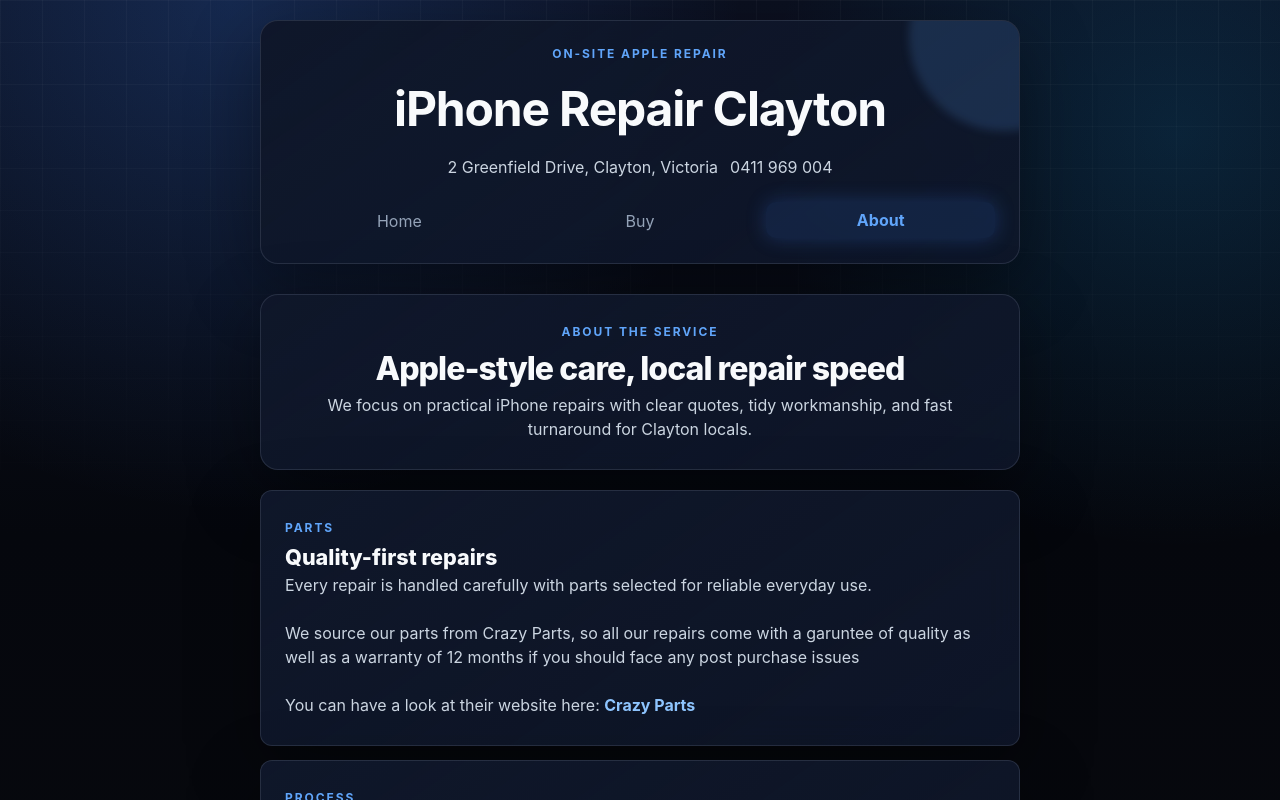
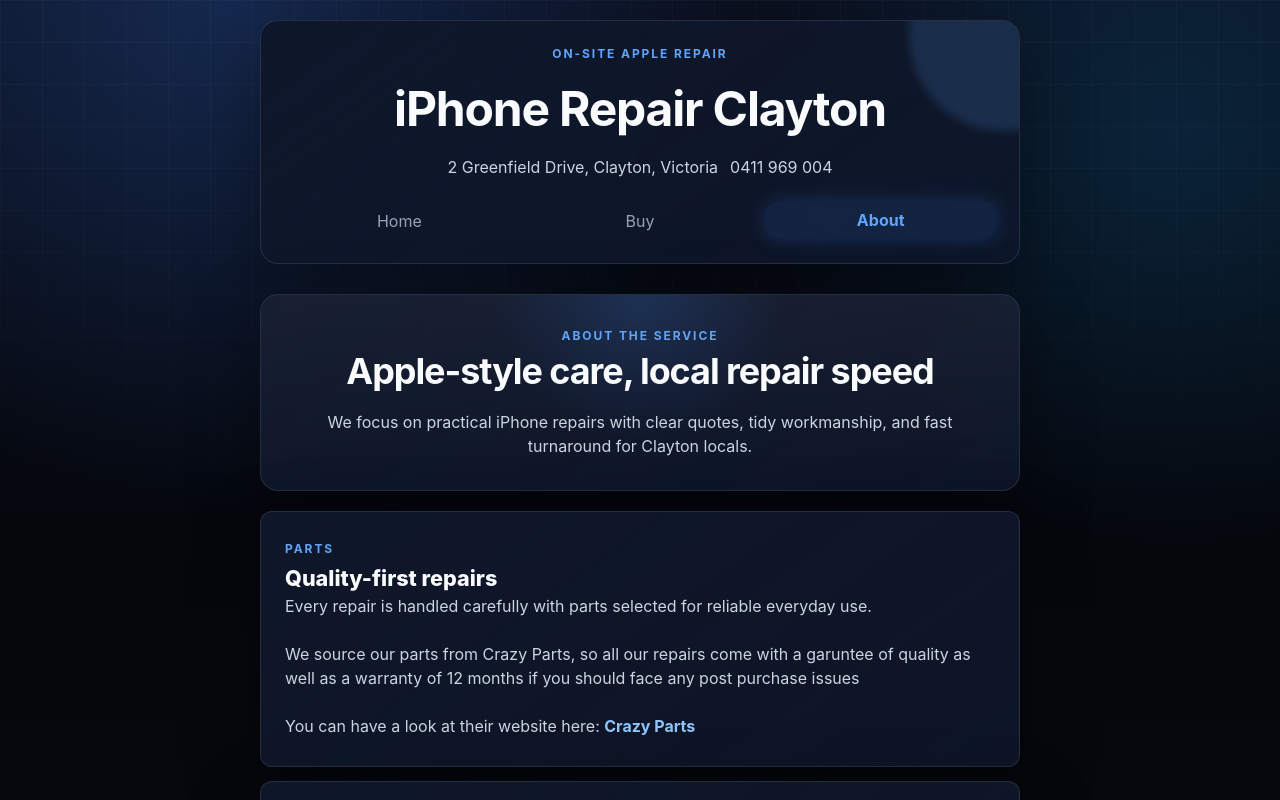
Before and after one commit to SemogEnaz/repair_website, a Vue app: page /about in a window 1280 px wide. Shown: the top 800 px of the page. Built offline with nearby package versions, Linux system fonts and the light colour scheme.

Commit message:
Updated some styling

```diff
--- a/src/components/HomePage/Hero.vue
+++ b/src/components/HomePage/Hero.vue
@@ -19,18 +19,20 @@
 
     <!-- Trust -->
     <div class="tech-soft mt-6 text-xs sm:text-sm flex flex-wrap justify-center items-center sm:gap-x-4 gap-x-2 gap-y-2">
-      <span class="flex items-center sm:gap-2 gap-1"><span class="dot"></span>Same-day repairs</span>
-      <span class="flex items-center sm:gap-2 gap-1"><span class="dot"></span>No data loss</span>
-      <span class="flex items-center sm:gap-2 gap-1"><span class="dot"></span>Warranty included</span>
+      <Dot message="Same-day repairs" />
+      <Dot message="No data loss" />
+      <Dot message="Warranty included" />
     </div>
 
   </section>
 </template>
 
 <script setup>
+import Dot from '../Dot.vue';
+
 </script>
 
-<style scoped>
+<style>
 .hero-panel {
   overflow: hidden;
   position: relative;
@@ -49,12 +51,4 @@
   position: relative;
   z-index: 1;
 }
-
-.dot {
-  width: 6px;
-  height: 6px;
-  border-radius: 50%;
-  background: var(--accent);
-  box-shadow: 0 0 6px rgba(59,130,246,0.6);
-}
 </style>
--- a/src/views/AboutView.vue
+++ b/src/views/AboutView.vue
@@ -1,9 +1,9 @@
 <template>
   <main class="page-shell">
-    <section class="tech-panel hero">
+    <section class="tech-panel hero hero-panel !py-8">
       <p class="tech-eyebrow">About the service</p>
-      <h2>Apple-style care, local repair speed</h2>
-      <p class="tech-muted">
+      <h2 class="mt-2 text-2xl sm:text-4xl font-bold leading-tight tracking-tight">Apple-style care, local repair speed</h2>
+      <p class="tech-muted mt-4">
         We focus on practical iPhone repairs with clear quotes, tidy workmanship, and fast turnaround for Clayton locals.
       </p>
     </section>
@@ -51,8 +51,6 @@
 
 h2 {
   margin-top: 4px;
-  font-size: 2rem;
-  font-weight: 800;
   letter-spacing: -0.03em;
 }
 
--- a/src/views/BuyView.vue
+++ b/src/views/BuyView.vue
@@ -2,8 +2,7 @@
   <section class="tech-panel hero-panel text-center px-4 py-8 sm:p-10 m-5">
 
     <p class="tech-eyebrow">Verified devices</p>
-
-    <h1 class="mt-3 text-2xl sm:text-4xl font-bold leading-tight tracking-tight">Browse Refurbished iPhones</h1>
+    <h2 class="mt-2 text-2xl sm:text-4xl font-bold leading-tight tracking-tight">Browse Refurbished iPhones</h2>
 
     <div class="mt-8 flex justify-center">
       <a
@@ -15,15 +14,11 @@
       </a>
     </div>
 
-    <p class="tech-muted mt-8">
-      View currently available iPhones, updated listings, battery health details,
-      and local pickup options directly on our Marketplace profile.
-    </p>
+    <p class="tech-muted mt-8">View currently available iPhones on our Marketplace profile.</p>
 
-
-    <p class="tech-soft text-xs mt-4 flex gap-2 justify-center">
-      <Dot message="Devices updated regularly"></Dot>
-      <Dot message="Local pickup in Clayton"></Dot>
+    <p class="tech-soft mt-6 text-xs sm:text-sm flex flex-wrap justify-center items-center sm:gap-x-4 gap-x-2 gap-y-2">
+      <Dot message="Updated regularly"></Dot>
+      <Dot message="Pickup Clayton"></Dot>
       <Dot message="Trade-ins welcome"></Dot>
     </p>
   </section>
```
